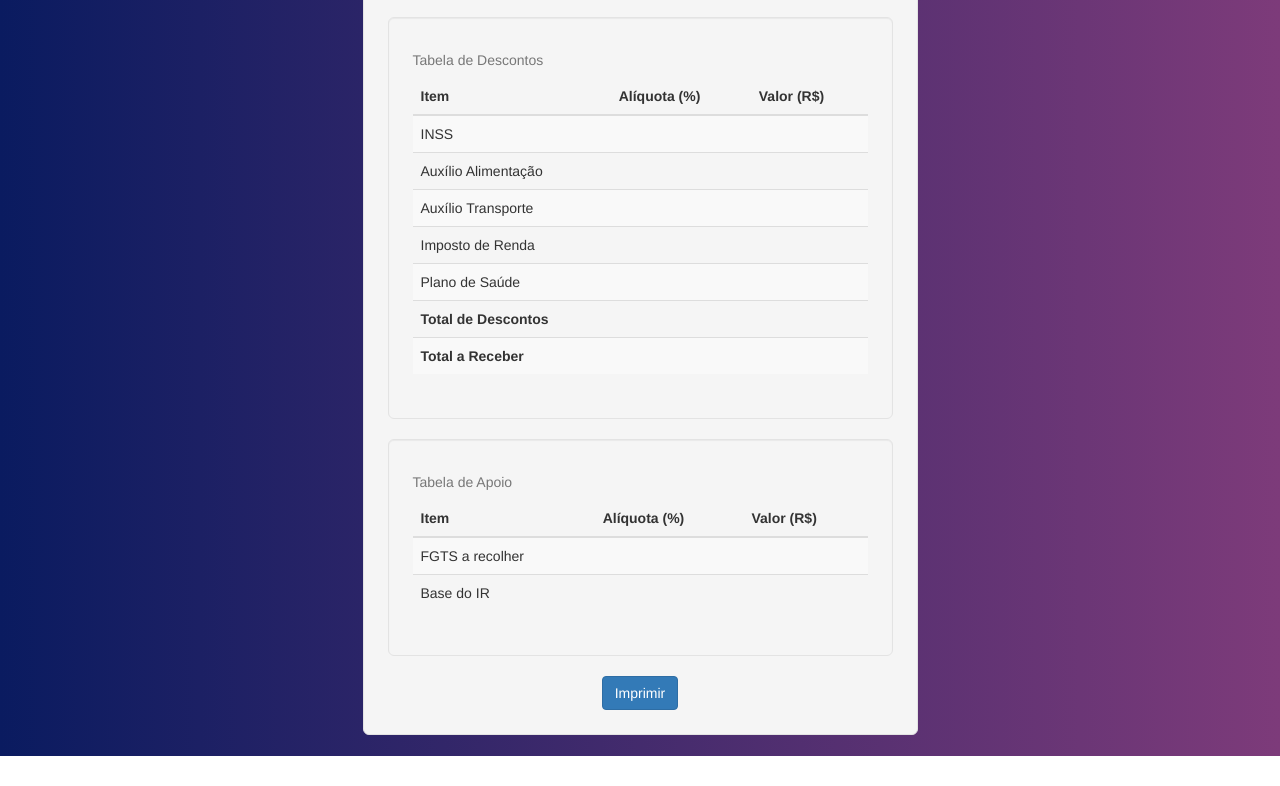
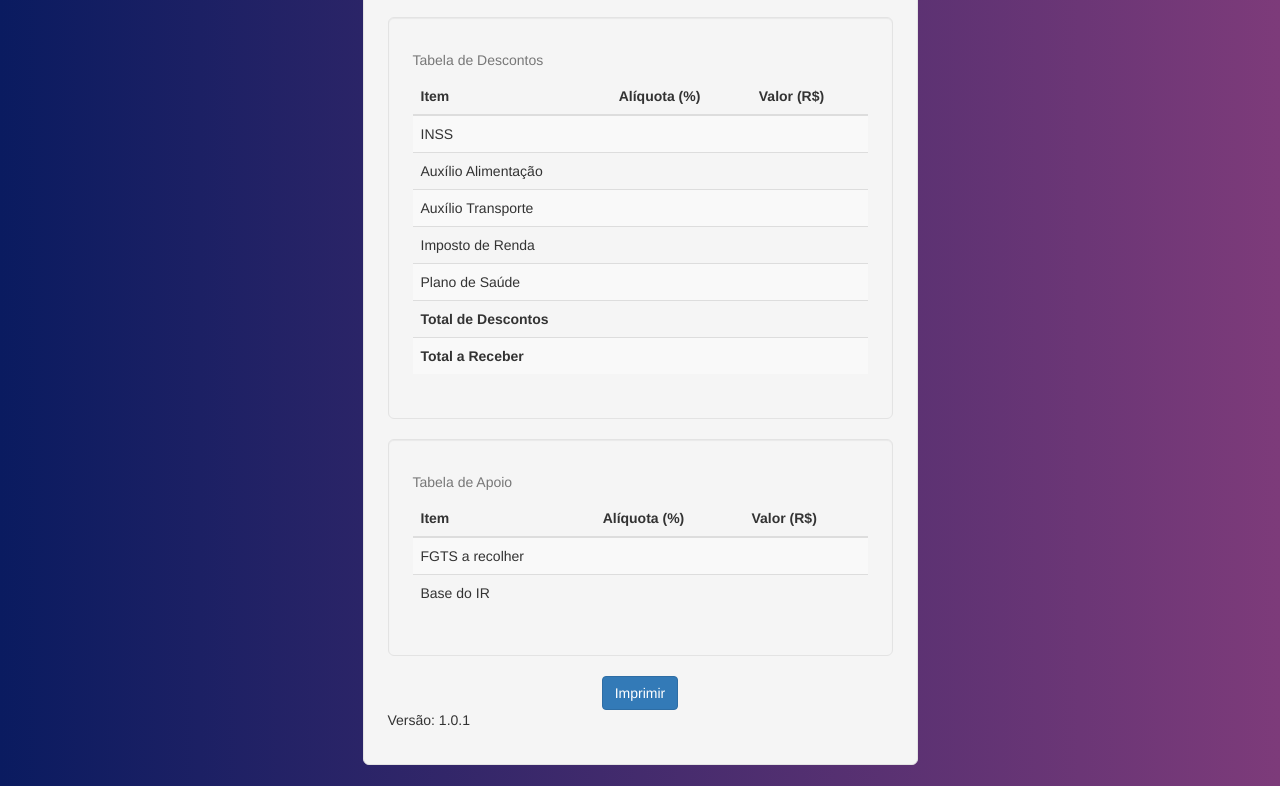
Before and after one commit to washOliveira/FolhaPagamento, a plain HTML site: page index.html in a window 1280 px wide. Shown: the part 466-1252 px from the top of the page. Before the commit the page ends 1222 px from the top, so only its background shows below. Drawn offline with nearby package versions, Linux system fonts and the light colour scheme.

Commit message:
Update index.html

```diff
--- a/index.html
+++ b/index.html
@@ -133,6 +133,10 @@
 				<div class="text-center">
 					<button id="print" type="button" class="btn btn-primary center-block">Imprimir</button>
 				</div>
+
+				<div>
+					<p>Versão: 1.0.1</p>
+				</div>
 			</div><!-- Fim Coluna 2 -->
 
 			<div class="col-md-3"><!-- Início Coluna 3 -->
```
